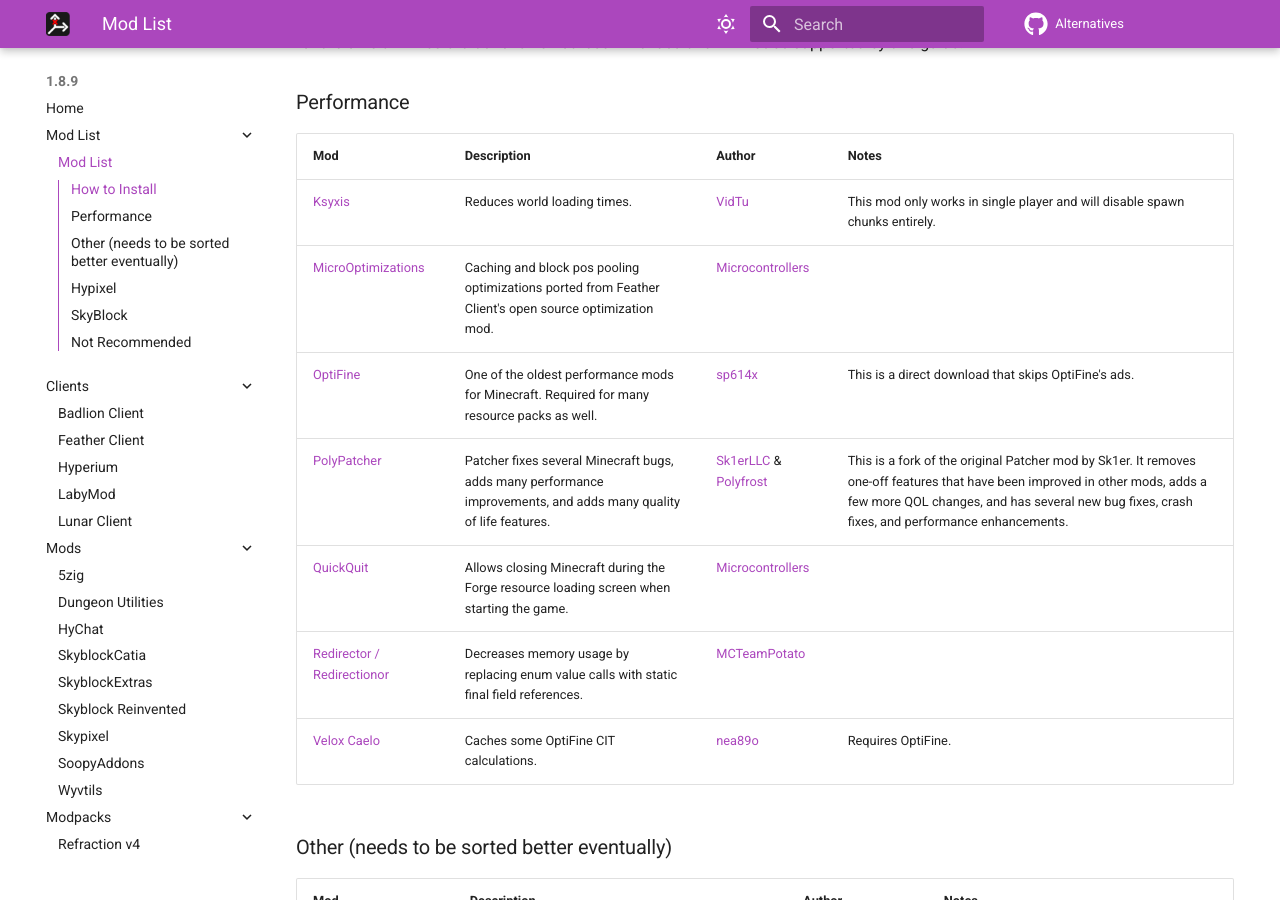
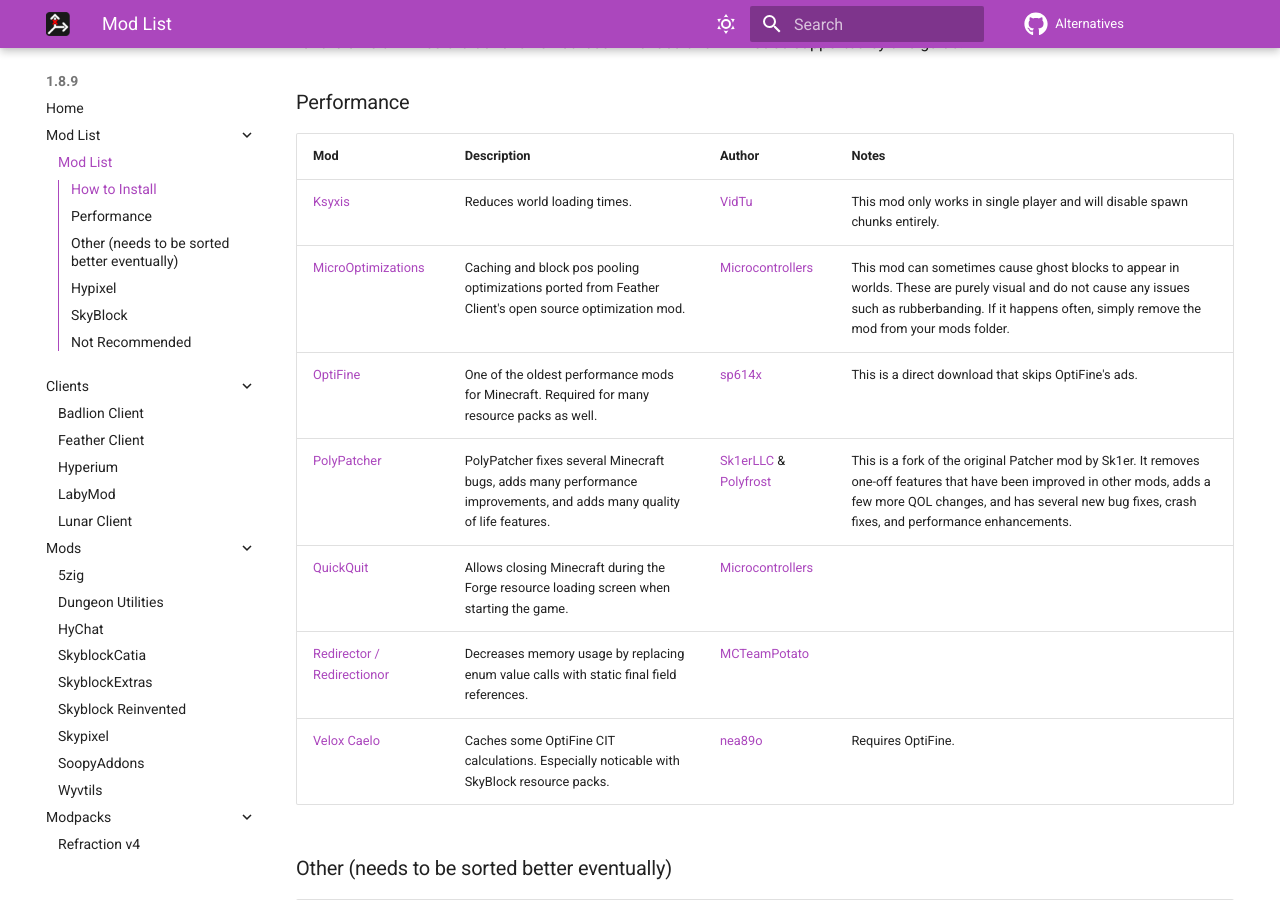
Before and after one commit to MicrocontrollersDev/Alternatives, an MkDocs documentation site: the page built from docs/1.8.9/modlist.md, in a window 1280 px wide and 900 px high, scrolled down 327 px. Built offline with MkDocs 1.6.1 and Material for MkDocs 9.7.7, drawn with Linux system fonts in a browser that asks for light colours; comment, search, counter and statistics services are not loaded.

Commit message:
fix up modlist, add clear void to unrecommended

```diff
--- a/docs/1.8.9/modlist.md
+++ b/docs/1.8.9/modlist.md
@@ -11,12 +11,12 @@
 | Mod | Description | Author | Notes |
 | --- | --- | --- | --- |
 | [Ksyxis](https://modrinth.com/mod/ksyxis) | Reduces world loading times. | [VidTu](https://github.com/VidTu) | This mod only works in single player and will disable spawn chunks entirely. |
-| [MicroOptimizations](https://modrinth.com/mod/microoptimizations) | Caching and block pos pooling optimizations ported from Feather Client's open source optimization mod. | [Microcontrollers](https://github.com/MicrocontrollersDev) |
+| [MicroOptimizations](https://modrinth.com/mod/microoptimizations) | Caching and block pos pooling optimizations ported from Feather Client's open source optimization mod. | [Microcontrollers](https://github.com/MicrocontrollersDev) | This mod can sometimes cause ghost blocks to appear in worlds. These are purely visual and do not cause any issues such as rubberbanding. If it happens often, simply remove the mod from your mods folder. |
 | [OptiFine](https://optifine.net/download?f=preview_OptiFine_1.8.9_HD_U_M6_pre2.jar) | One of the oldest performance mods for Minecraft. Required for many resource packs as well. | [sp614x](https://github.com/sp614x) | This is a direct download that skips OptiFine's ads. |
-| [PolyPatcher](https://modrinth.com/mod/patcher) | Patcher fixes several Minecraft bugs, adds many performance improvements, and adds many quality of life features. | [Sk1erLLC](https://github.com/Sk1erLLC) & [Polyfrost](https://github.com/Polyfrost) | This is a fork of the original Patcher mod by Sk1er. It removes one-off features that have been improved in other mods, adds a few more QOL changes, and has several new bug fixes, crash fixes, and performance enhancements. |
+| [PolyPatcher](https://modrinth.com/mod/patcher) | PolyPatcher fixes several Minecraft bugs, adds many performance improvements, and adds many quality of life features. | [Sk1erLLC](https://github.com/Sk1erLLC) & [Polyfrost](https://github.com/Polyfrost) | This is a fork of the original Patcher mod by Sk1er. It removes one-off features that have been improved in other mods, adds a few more QOL changes, and has several new bug fixes, crash fixes, and performance enhancements. |
 | [QuickQuit](https://modrinth.com/mod/quickquit) | Allows closing Minecraft during the Forge resource loading screen when starting the game. | [Microcontrollers](https://github.com/MicrocontrollersDev) |
 | [Redirector / Redirectionor](https://github.com/MCTeamPotato/Redirector/releases/latest) | Decreases memory usage by replacing enum value calls with static final field references. | [MCTeamPotato](https://github.com/MCTeamPotato) |
-| [Velox Caelo](https://modrinth.com/mod/veloxcaelo) | Caches some OptiFine CIT calculations. | [nea89o](https://github.com/nea89o) | Requires OptiFine. |
+| [Velox Caelo](https://modrinth.com/mod/veloxcaelo) | Caches some OptiFine CIT calculations. Especially noticable with SkyBlock resource packs. | [nea89o](https://github.com/nea89o) | Requires OptiFine. |
 
 ### Other (needs to be sorted better eventually)
 
@@ -35,7 +35,7 @@
 | [Controlling](https://modrinth.com/mod/controlling) | Adds more options in controls menu to make it easier to navigate. | [jaredlll08](https://github.com/jaredlll08) |
 | [Craftify](https://modrinth.com/mod/craftify) | Craftify allows you to connect to music services to display and control them in-game. | [ThatGravyBoat](https://github.com/ThatGravyBoat) | Supports Spotify, Apple Music, YouTube, Foobar, and DeaDBeeF. | Uses Essential. |
 | [CrashPatch](https://modrinth.com/mod/crashpatch) | Attempts to stops crashes from closing your game and provides a solution if found. | [Polyfrost](https://github.com/Polyfrost) | CrashPatch is meant for simpler crashes and may lead to a broken gamestate. Restart your game should this happen. |
-| [DamageTilt](https://skyclient.co/mod/damagetilt) | Makes your camera tilt in a different direction based on the origin of damage. | [Charles445](https://github.com/Charles445) | Provided download is from SkyClient due to the GitHub release containing many binaries for different versions and potentially being confusing. Official downloads can be found [here](https://github.com/Charles445/DamageTilt/releases/latest) |
+| [DamageTilt](https://skyclient.co/mod/damagetilt) | Makes your camera tilt in a different direction based on the origin of damage. | [Charles445](https://github.com/Charles445) | Provided download is from SkyClient due to the GitHub release containing many binaries for different versions and potentially being confusing. Official downloads can be found [here](https://github.com/Charles445/DamageTilt/releases/latest). |
 | [Entity Glow](https://modrinth.com/mod/entity-glow) | Backports 1.9+'s entity glow/outline feature to 1.8.9. | [Microcontrollers](https://github.com/MicrocontrollersDev)
 | [EvergreenHUD](https://modrinth.com/mod/evergreenhud) | Adds many popular HUD elements not included in other mods. | [isXander](https://github.com/isXander) & [Polyfrost](https://github.com/Polyfrost) |
 | [Glint Colorizer](https://modrinth.com/mod/glintcolorizer) | Lets you customize the glint color of items. | [Polyfrost](https://github.com/Polyfrost) |
```
Also changed, not shown: docs/latest/migrating.md (+1 -0 lines).
